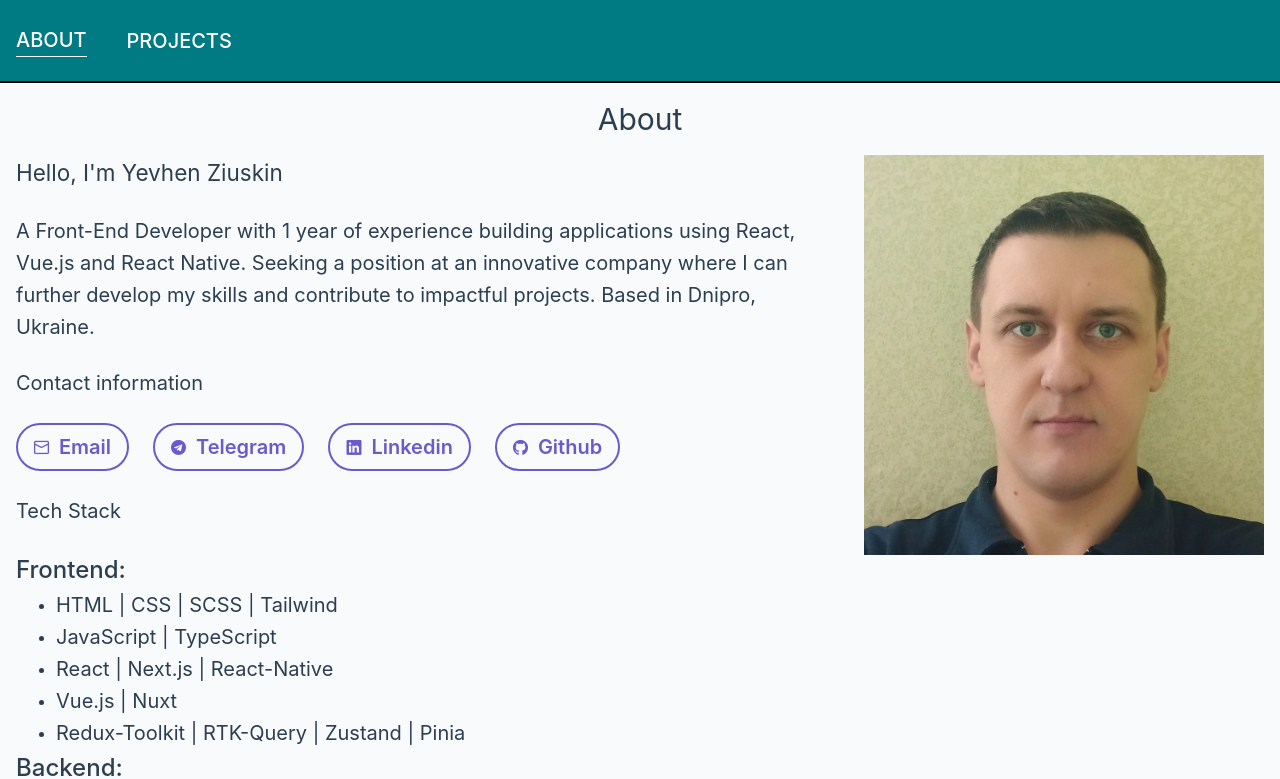
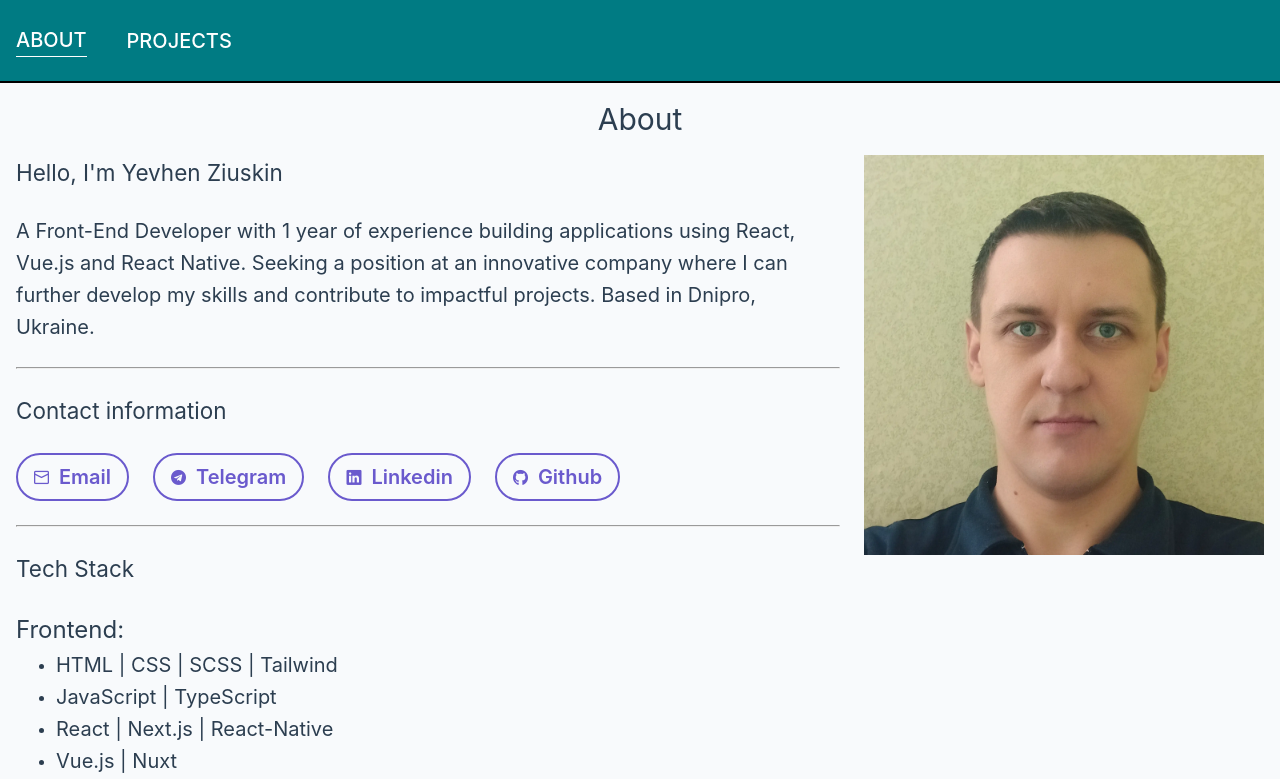
Before and after one commit to Yevhenns/portfolio, a Vue app: page / in a window 1280 px wide. Shown: the top 779 px of the page. Built offline with nearby package versions, Linux system fonts and the light colour scheme.

Commit message:
refactoring

```diff
--- a/src/views/HomeView.vue
+++ b/src/views/HomeView.vue
@@ -15,7 +15,8 @@ import AppContainer from '@/components/AppContainer.vue'
             Vue.js and React Native. Seeking a position at an innovative company where I can further
             develop my skills and contribute to impactful projects. Based in Dnipro, Ukraine.
           </p>
-          <p>Contact information</p>
+          <hr />
+          <h2>Contact information</h2>
           <div class="links-wrapper">
             <a class="link" href="mailto:gifestum@gmail.com" target="_blank">
               <i class="pi pi-envelope" style="color: slateblue"></i>
@@ -38,7 +39,8 @@ import AppContainer from '@/components/AppContainer.vue'
               <p>Github</p>
             </a>
           </div>
-          <p>Tech Stack</p>
+          <hr />
+          <h2>Tech Stack</h2>
           <div>
             <h3 class="tech-title">Frontend:</h3>
             <ul>
@@ -98,7 +100,6 @@ import AppContainer from '@/components/AppContainer.vue'
 
 .tech-title {
   font-size: 24px;
-  font-weight: 500;
 }
 
 .link {
```
